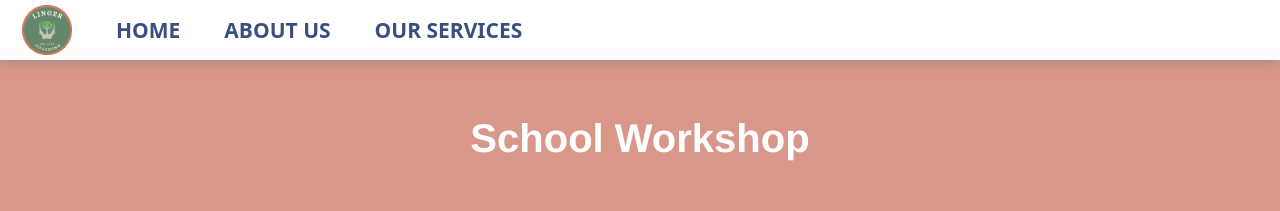
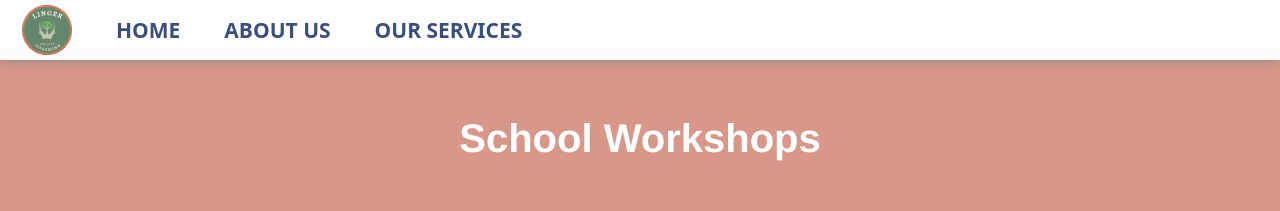
Before and after one commit to tahiaelkawas/linger-coaching, a Next.js app: page /school-effective-communication in a window 1280 px wide. Shown: the top 211 px of the page. Built offline with nearby package versions, Linux system fonts and the light colour scheme.

Commit message:
Update SchoolEffectiveCommunication.jsx

```diff
--- a/component/pages/SchoolEffectiveCommunication.jsx
+++ b/component/pages/SchoolEffectiveCommunication.jsx
@@ -6,7 +6,7 @@ const SchoolEffectiveCommunication = () => {
   return (
     <div>
       <div className={style.general_title}>
-        <h1>School Workshop</h1>
+        <h1>School Workshops</h1>
       </div>
       <div className={style.general_main}>
         <div className={style.general_card}>
```
